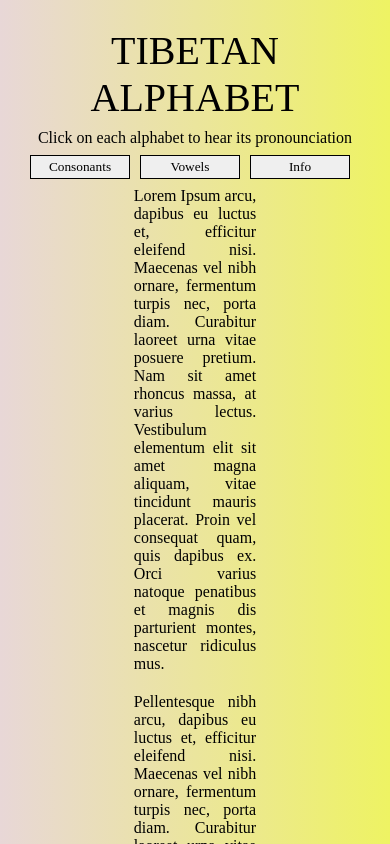
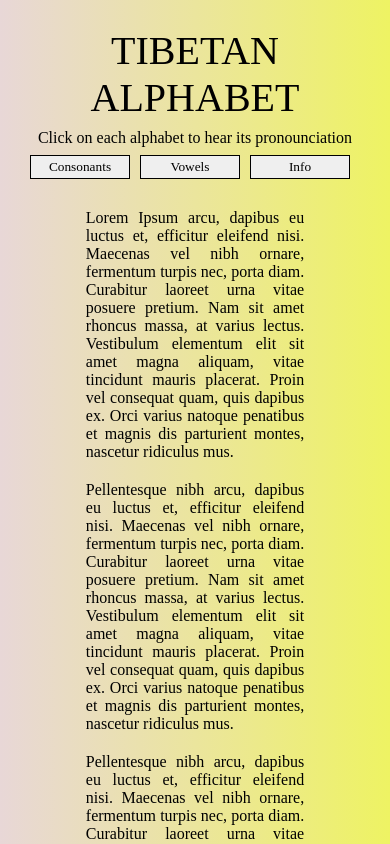
Before and after one commit to y-sherap/tibetan-alphabets, a React (Create React App) app: page / in a window 390 px wide. Shown: the top 844 px of the page. Built offline with nearby package versions, Linux system fonts and the light colour scheme.

Commit message:
testing media queries for info component

```diff
--- a/src/components/info/Info.jsx
+++ b/src/components/info/Info.jsx
@@ -3,7 +3,7 @@
 
 function Info() {
   return (
-    <div className='components-container'>
+    <div id='info-container'>
         <div className='infoTextDiv'>
           Lorem Ipsum arcu, dapibus eu luctus et, efficitur eleifend nisi. Maecenas vel nibh ornare, fermentum turpis nec, porta diam. Curabitur laoreet urna vitae posuere pretium. Nam sit amet rhoncus massa, at varius lectus. Vestibulum elementum elit sit amet magna aliquam, vitae tincidunt mauris placerat. Proin vel consequat quam, quis dapibus ex. Orci varius natoque penatibus et magnis dis parturient montes, nascetur ridiculus mus.
         </div>
--- a/src/components/info/info.css
+++ b/src/components/info/info.css
@@ -1,4 +1,26 @@
+#info-container {
+display:flex;
+flex-direction: row;
+flex-wrap: wrap;
+align-items: center;
+justify-content: center;
+padding: 0 22% 10% 22%;
+}
+
+
 .infoTextDiv{
     margin-bottom: 20px;
     text-align: justify;
 }
+
+
+@media (max-width: 990px) {
+    #info-container {
+        display:flex;
+        flex-direction: row;
+        flex-wrap: wrap;
+        align-items: center;
+        justify-content: center;
+        padding: 10% 0 10% 0;
+        }
+}
```
